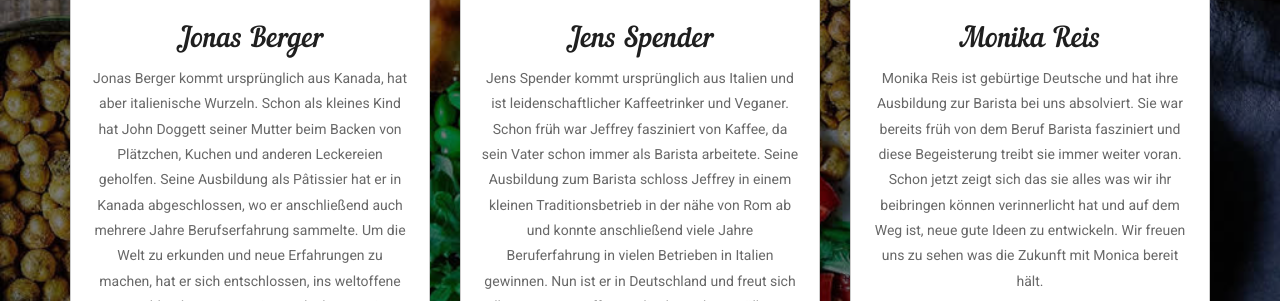
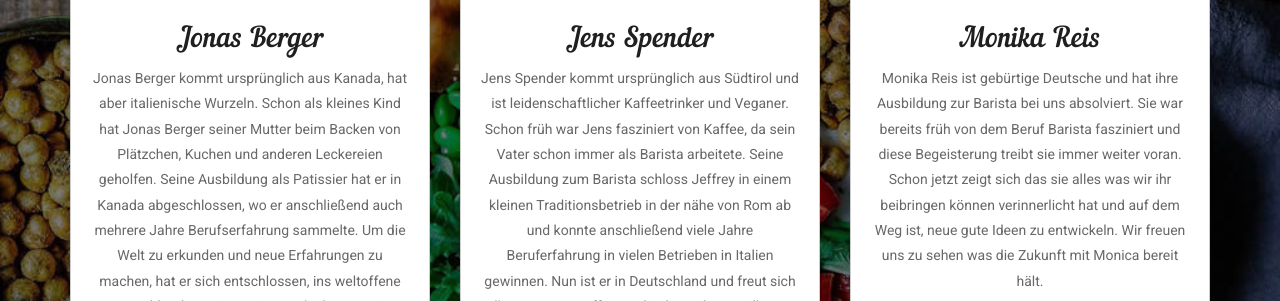
Before and after one commit to mefeu/roasted, a website: page index.html in a window 1280 px wide. Shown: the part 1941-2242 px from the top of the page. Drawn offline with Linux system fonts and the light colour scheme; a web font is replaced by a local one.

Commit message:
Lebenslaufanpassungen

```diff
--- a/index.html
+++ b/index.html
@@ -255,7 +255,7 @@
                                     </div>
                                     <div class="text-col">
                                         <h3>Jonas Berger</h3>
-                                        <p>Jonas Berger kommt ursprünglich aus Kanada, hat aber italienische Wurzeln. Schon als kleines Kind hat John Doggett seiner Mutter beim Backen von Plätzchen, Kuchen und anderen Leckereien geholfen. Seine Ausbildung als Pâtissier hat er in Kanada abgeschlossen, wo er anschließend auch mehrere Jahre Berufserfahrung sammelte. Um die Welt zu erkunden und neue Erfahrungen zu machen, hat er sich entschlossen, ins weltoffene Deutschland zu reisen. Hier entdeckte er seine Leidenschaft für das Vegane und verbringt seither seine Zeit mit dem Probieren und Testen  außergewöhnlicher Rezepte. </p>
+                                        <p>Jonas Berger kommt ursprünglich aus Kanada, hat aber italienische Wurzeln. Schon als kleines Kind hat Jonas Berger seiner Mutter beim Backen von Plätzchen, Kuchen und anderen Leckereien geholfen. Seine Ausbildung als Patissier hat er in Kanada abgeschlossen, wo er anschließend auch mehrere Jahre Berufserfahrung sammelte. Um die Welt zu erkunden und neue Erfahrungen zu machen, hat er sich entschlossen, ins weltoffene Deutschland zu reisen. Hier entdeckte er seine Leidenschaft für das Vegane und verbringt seither seine Zeit mit dem Probieren und Testen  außergewöhnlicher Rezepte. </p>
                                         <ul class="team-social">
                                             <li><a href="#"><i class="fa fa-facebook" aria-hidden="true"></i></a></li>
                                             <li><a href="#"><i class="fa fa-twitter" aria-hidden="true"></i></a></li>
@@ -272,7 +272,7 @@
                                     </div>
                                     <div class="text-col">
                                         <h3>Jens Spender</h3>
-                                        <p>Jens Spender kommt ursprünglich aus Italien und ist leidenschaftlicher Kaffeetrinker und Veganer. Schon früh war Jeffrey fasziniert von Kaffee, da sein Vater schon immer als Barista arbeitete. Seine Ausbildung zum Barista schloss Jeffrey in einem kleinen Traditionsbetrieb in der nähe von Rom ab und konnte anschließend viele Jahre Beruferfahrung in vielen Betrieben in Italien gewinnen. Nun ist er in Deutschland und freut sich tollen veganen Kaffee an die deutsche Bevölkerung weitergeben zu können.</p>
+                                        <p>Jens Spender kommt ursprünglich aus Südtirol und ist leidenschaftlicher Kaffeetrinker und Veganer. Schon früh war Jens fasziniert von Kaffee, da sein Vater schon immer als Barista arbeitete. Seine Ausbildung zum Barista schloss Jeffrey in einem kleinen Traditionsbetrieb in der nähe von Rom ab und konnte anschließend viele Jahre Beruferfahrung in vielen Betrieben in Italien gewinnen. Nun ist er in Deutschland und freut sich tollen veganen Kaffee an die deutsche Bevölkerung weitergeben zu können.</p>
                                         <ul class="team-social">
                                             <li><a href="#"><i class="fa fa-facebook" aria-hidden="true"></i></a></li>
                                             <li><a href="#"><i class="fa fa-twitter" aria-hidden="true"></i></a></li>
```
